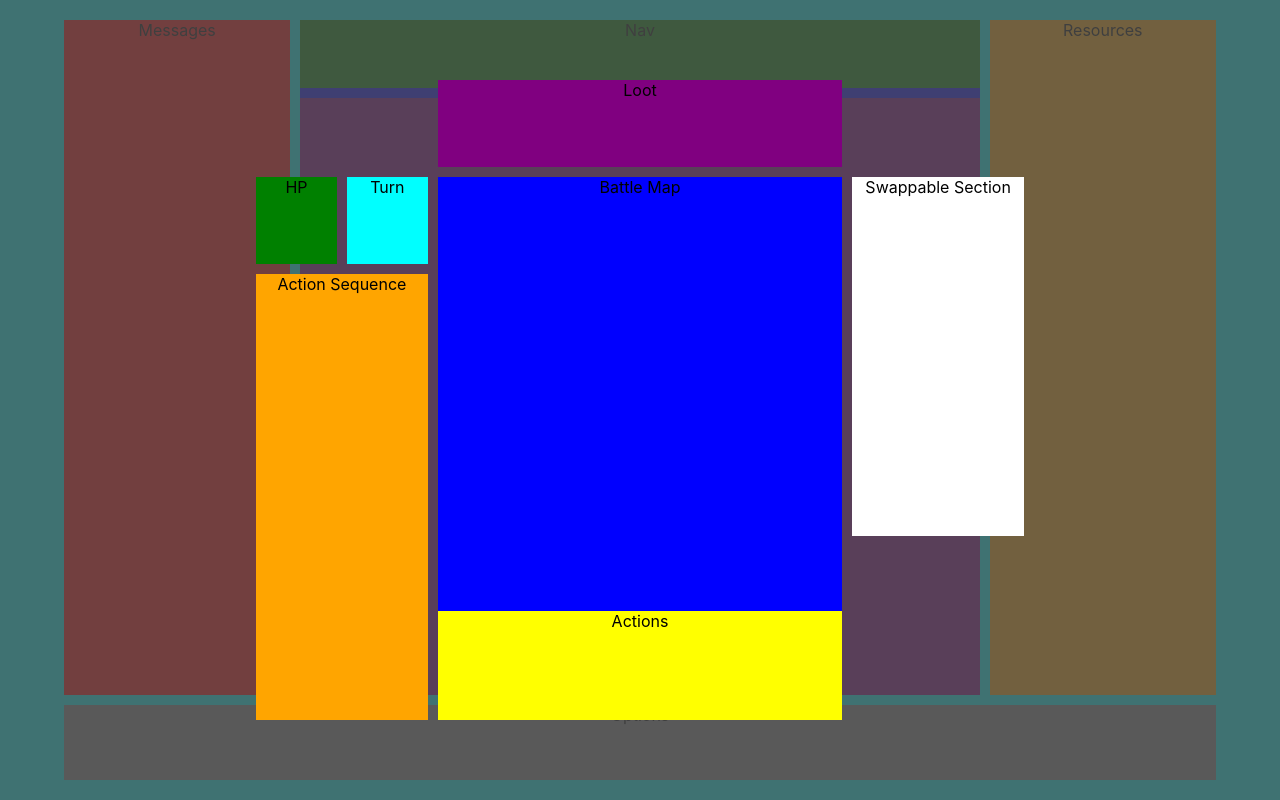
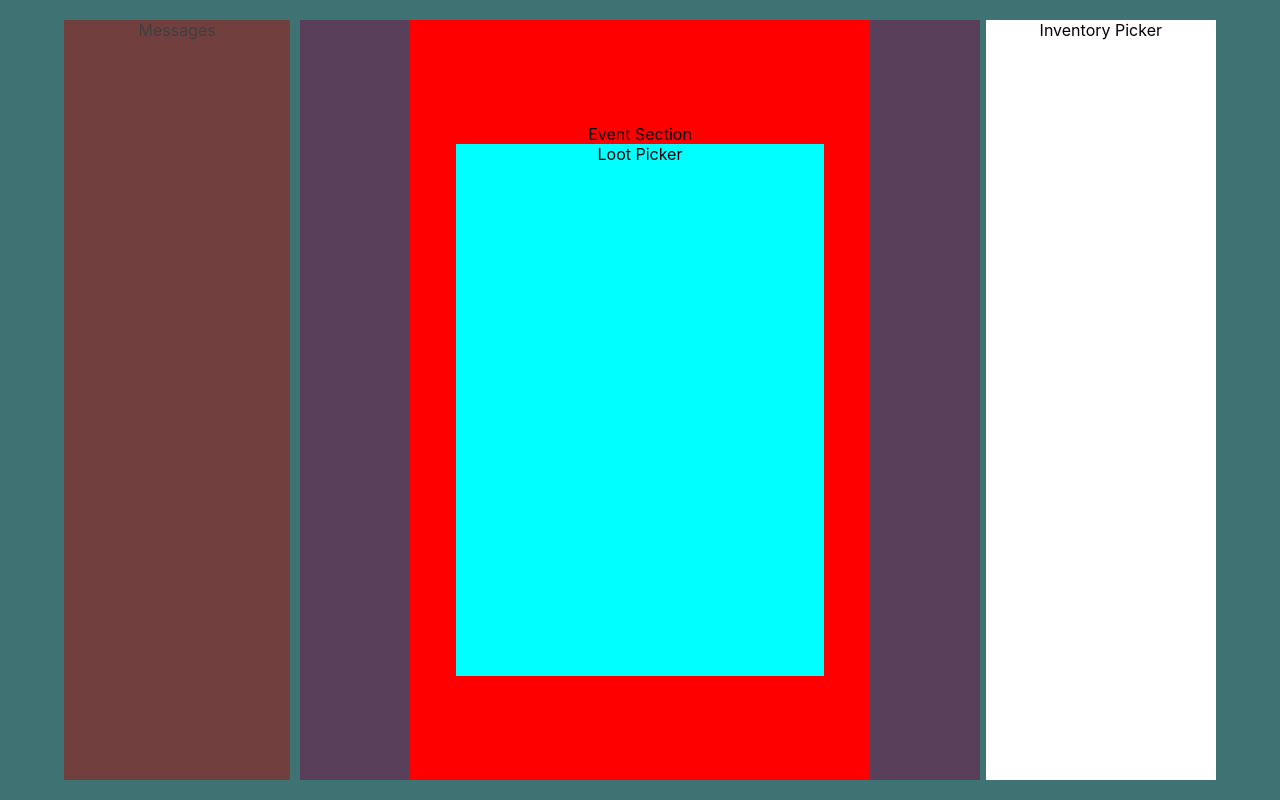
Before and after one commit to EthanPHall/rime-and-rust-ts, a React (Create React App) app: page / in a window 1280 px wide. Built offline with nearby package versions, Linux system fonts and the light colour scheme.

Commit message:
Mocked up the Event Screen layout

```diff
--- a/src/App.tsx
+++ b/src/App.tsx
@@ -5,6 +5,7 @@ import './variables.css';
 import CaravanParent from './components/caravan/CaravanParent/CaravanParent';
 import MapParent from './components/map/MapParent/MapParent';
 import CombatParent from './components/combat/CombatParent/CombatParent';
+import EventParent from './components/events/EventParent/EventParent';
 
 function App() {
 
@@ -12,9 +13,10 @@ function App() {
 
   return (
     <div className="App">
-      <CombatParent></CombatParent>
-      <CaravanParent></CaravanParent>
-      {/* <MapParent></MapParent> */}
+      <EventParent></EventParent>
+      {/* <CombatParent></CombatParent> */}
+      {/* <CaravanParent></CaravanParent> */}
+      <MapParent></MapParent>
     </div>
   );
 }
--- a/src/components/events/EventParent/EventParent.css
+++ b/src/components/events/EventParent/EventParent.css
@@ -1 +1,43 @@
-.EventParent {}
+.event-parent{
+    background-color: rgba(79, 79, 79, 0.8);
+    height: 100vh;
+    width: 100vw;
+
+    display: flex;
+    align-items: center;
+    justify-content: center;
+
+    position: absolute;
+}
+
+.event-parent-grid-parent{
+    height: var(--standard-section-height);
+    width: var(--standard-section-width);
+
+    display: grid;
+    grid-template-columns: 1fr .5fr 2fr .5fr 1fr;
+    grid-template-rows: 1fr;
+
+    /* gap: var(--standard-gap); */
+}
+
+.event-parent-event-section{
+    background-color: red;
+    grid-column: 3;
+    grid-row: 1;
+
+    display: flex;
+    flex-direction: column;
+    justify-content: center;
+    align-items: center;
+}
+.event-parent-loot-picker{
+    background-color: cyan;
+    height: 70%;
+    width: 80%;
+}
+.event-parent-inventory-picker{
+    background-color: white;
+    grid-column: 5;
+    grid-row: 1;
+}
--- a/src/components/events/EventParent/EventParent.tsx
+++ b/src/components/events/EventParent/EventParent.tsx
@@ -4,8 +4,14 @@ import './EventParent.css';
 interface EventParentProps {}
 
 const EventParent: FC<EventParentProps> = () => (
-  <div className="EventParent" data-testid="EventParent">
-    EventParent Component
+  <div className="event-parent" data-testid="event-parent">
+      <div className='event-parent-grid-parent'>
+        <div className='event-parent-event-section'>
+          Event Section
+          <div className='event-parent-loot-picker'>Loot Picker</div>
+        </div>
+          <div className='event-parent-inventory-picker'>Inventory Picker</div>
+      </div>
   </div>
 );
 
```
Also changed, not shown: 1 other file (tests, documents, lock files or other folders).
